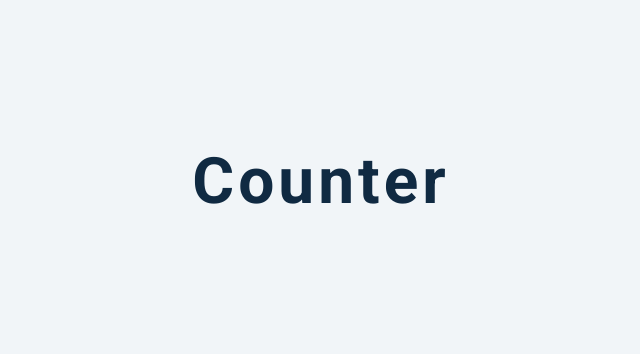
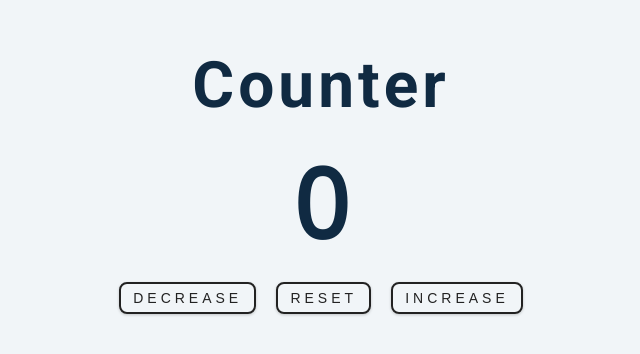
Before and after one commit to BeataJ/counter, a plain HTML site: page index.html in a window 1280 px wide. Shown: the part 212-566 px from the top of the page, without its empty margins (319-959 px from the left). Drawn offline with nearby package versions, Linux system fonts and the light colour scheme.

Commit message:
add buttons

```diff
--- a/index.html
+++ b/index.html
@@ -13,6 +13,12 @@
     <main>
       <div class="container">
         <h1>counter</h1>
+        <span id="value">0</span>
+        <div class="button-container">
+          <button class="btn decrease">decrease</button>
+          <button class="btn reset">reset</button>
+          <button class="btn increase">increase</button>
+        </div>
       </div>
     </main>
   </body>
```
